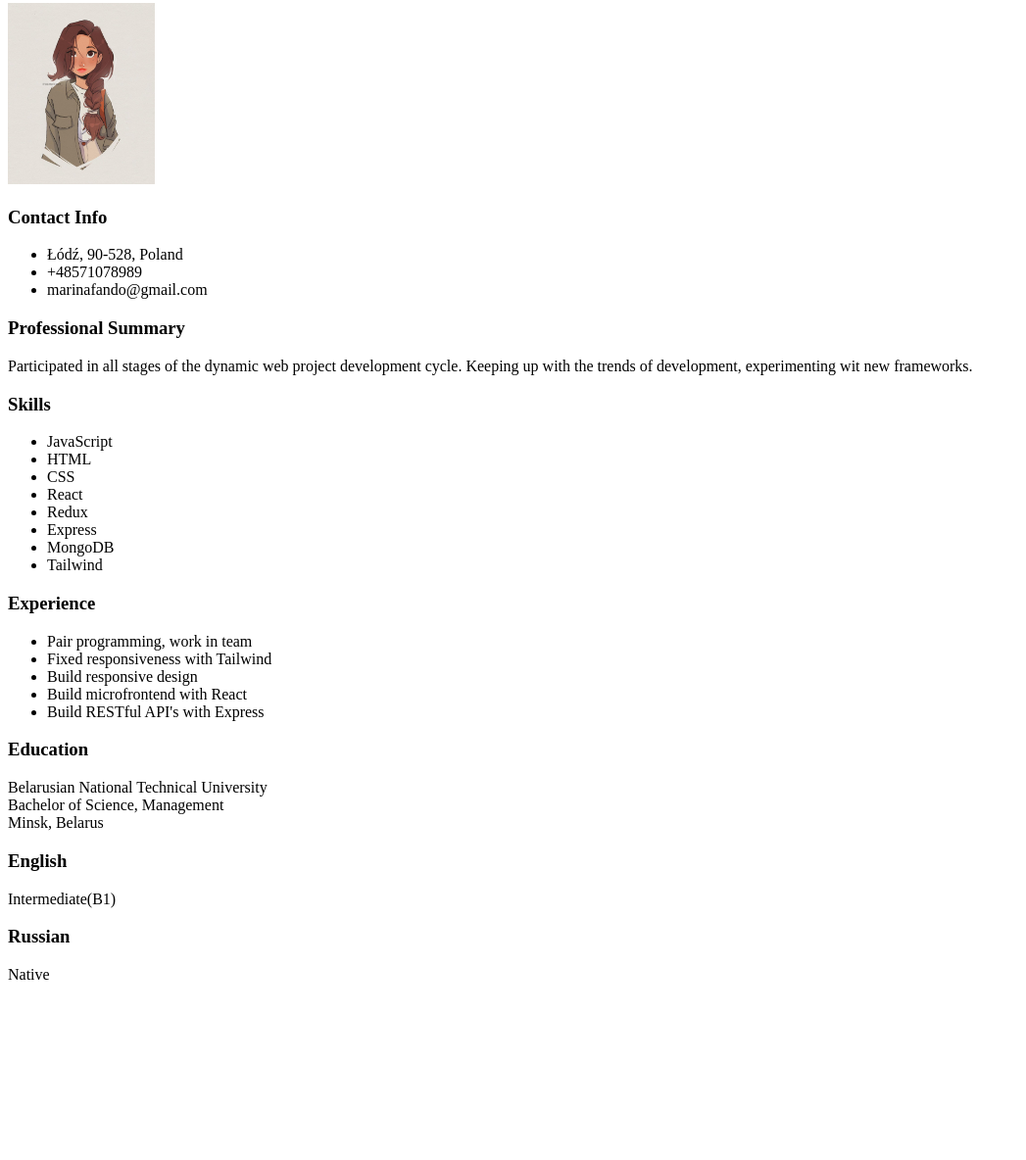
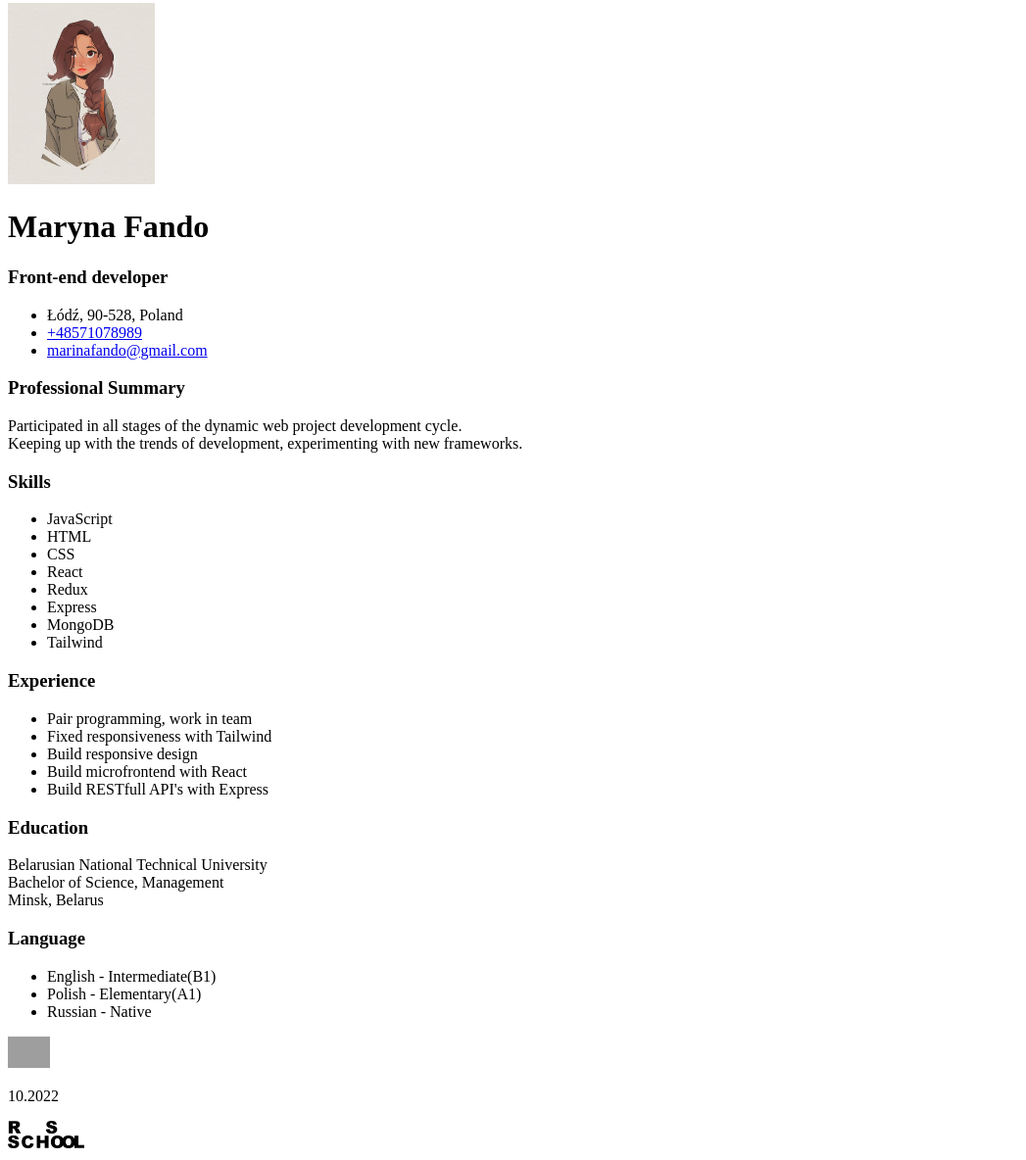
Before and after one commit to MarinaFando/rsschool-cv, a plain HTML site: page index.html in a window 1280 px wide. Shown: the part 5-1189 px from the top of the page at 98% size, without its empty margins (0-1047 px from the left). Before the commit the page ends 1025 px from the top, so only its background shows below. Drawn offline with Linux system fonts and the light colour scheme; grey boxes are pictures that could not be loaded.

Commit message:
refactor: change html structure, update data

```diff
--- a/index.html
+++ b/index.html
@@ -4,26 +4,36 @@
     <meta charset="UTF-8">
     <meta http-equiv="X-UA-Compatible" content="IE=edge">
     <meta name="viewport" content="width=device-width, initial-scale=1.0">
-  <title>Document</title>
+    <link rel="preconnect" href="https://fonts.googleapis.com">
+    <link rel="preconnect" href="https://fonts.gstatic.com" crossorigin>
+    <link href="https://fonts.googleapis.com/css2?family=Inter:wght@400;500;600;700;800&display=swap" rel="stylesheet">
+    <link rel="stylesheet" href="/css/style.css">
+    <title>Maryna Fando cv</title>
   </head>
   <body>
     <div class="wrapper">
-    <img src="img/profile8.jpeg" alt="Profile" width="150"/>
-    <section class="info">
-      <h3 class="info-title">Contact Info</h3>
+      <header>
+        <div class="header-left">
+          <img src="img/profile8.jpeg" alt="Profile" width="150">
+        </div>
+        <div class="header-right">
+          <h1>Maryna Fando</h1>
+          <h3>Front-end developer</h3>
           <ul>
             <li>Łódź, 90-528, Poland</li>
-        <li>+48571078989</li>
-        <li>marinafando@gmail.com</li>
+            <li><a href="tel:+48571078989">+48571078989</a></li>
+            <li><a href="mailto:marinafando@gmail.com">marinafando@gmail.com</a></li>
           </ul>
+        </div>
+      </header>
+      <main>
+        <section>
+          <h3>Professional Summary</h3>
+          <p>Participated in all stages of the dynamic web project development cycle.<br>
+          Keeping up with the trends of development, experimenting with new frameworks.</p>
         </section>
-    <section class="summary">
-      <h3 class="summary-title">Professional Summary</h3>
-      <p>Participated in all stages of the dynamic web project development cycle.
-      Keeping up with the trends of development, experimenting wit new frameworks.</p>
-    </section>
-    <section class="skills">
-      <h3 class="skills-title">Skills</h3>
+        <section>
+          <h3>Skills</h3>
           <ul>
             <li>JavaScript</li>
             <li>HTML</li>
@@ -35,29 +45,35 @@
             <li>Tailwind</li>
           </ul>
         </section>
-    <section class="experience">
-      <h3 class="experience-title">Experience</h3>
+        <section>
+          <h3>Experience</h3>
           <ul>
             <li>Pair programming, work in team</li>
             <li>Fixed responsiveness with Tailwind</li>
             <li>Build responsive design</li>
             <li>Build microfrontend with React</li>
-        <li>Build RESTful API's with Express</li>
+            <li>Build RESTfull API's with Express</li>
           </ul>
         </section>
-    <section class="education">
-      <h3 class="education-title">Education</h3>
+        <section>
+          <h3>Education</h3>
           <p>Belarusian National Technical University
             <br>Bachelor of Science, Management<br>Minsk, Belarus</p>
         </section>
-    <section class="language">
-      <h3 class="language-title">English</h3>
-      <p>Intermediate(B1)</p>
+        <section>
+          <h3>Language</h3>
+          <ul>
+            <li>English - Intermediate(B1)</li>
+            <li>Polish - Elementary(A1)</li>
+            <li>Russian - Native</li>
+          </ul>
         </section>
-    <section class="language">
-      <h3 class="language-title">Russian</h3>
-      <p>Native</p>
-    </section>
+      </main>
+      <footer>
+        <a href="https://github.com/MarinaFando"  target="_blank"><img src="img/icon-octocat.png" alt="GitHub" height="32"></a>
+        <p>10.2022</p>
+        <a href="https://rs.school/"  target="_blank"><img src="/img/logo-rsschool.png" alt="RS SCHOOL" height="28"></a>
+      </footer>
     </div>
   </body>
 </html>
```
Lines whose indentation alone changed are shown as unchanged.
